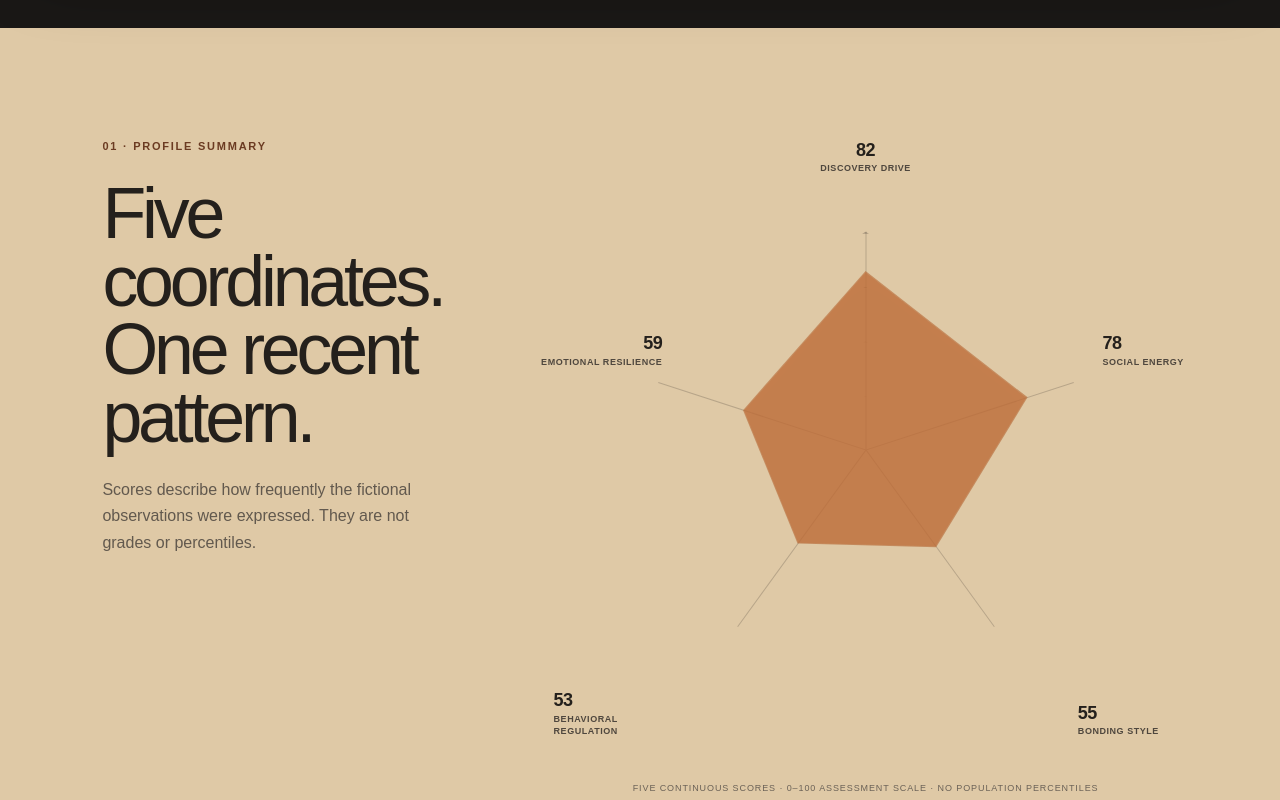
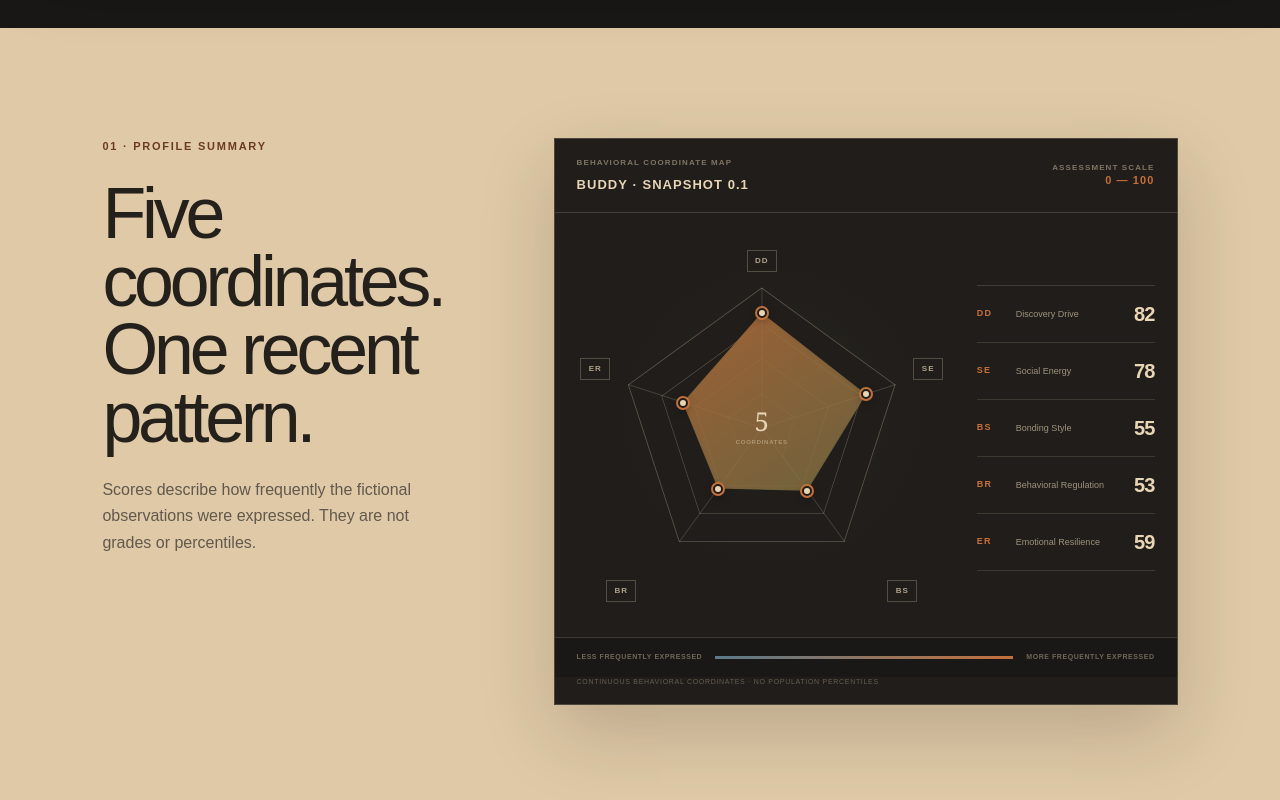
Before and after one commit to zztitin/Wildkind, a Next.js app: page /sample-field-guide in a window 1280 px wide. Shown: the part 820-1620 px from the top of the page. Built offline with nearby package versions, Linux system fonts and the light colour scheme.

Commit message:
Refine sample radar chart

```diff
--- a/app/globals.css
+++ b/app/globals.css
@@ -333,17 +333,29 @@ input,select,textarea { width:100%;border:1px solid rgba(26,24,22,.3);background
 .sample-section-heading h2 { margin:0 0 26px; font-size:clamp(44px,5.6vw,82px); line-height:.95; letter-spacing:-.058em; }.sample-section-heading>p:last-child { max-width:500px; color:#62594e; line-height:1.65; }
 .sample-profile-summary,.sample-dimensions,.sample-stress,.sample-care-plan,.sample-context { padding:110px clamp(20px,8vw,130px); display:grid; grid-template-columns:minmax(250px,.7fr) minmax(0,1.3fr); gap:clamp(55px,9vw,145px); border-bottom:1px solid rgba(26,24,22,.2); }
 .sample-profile-summary { background:#dfc9a6; }
-.sample-radar-figure { margin:0; min-width:0; }.sample-radar { width:min(100%,680px); aspect-ratio:1; margin:auto; position:relative; }
-.radar-grid,.radar-data { position:absolute; left:15%; top:15%; width:70%; height:70%; clip-path:polygon(50% 0%,97.55% 34.55%,79.39% 90.45%,20.61% 90.45%,2.45% 34.55%); }
-.radar-grid { border:1px solid rgba(26,24,22,.24); background:transparent; box-shadow:inset 0 0 0 1px rgba(26,24,22,.2); }
+.sample-radar-figure { margin:0; min-width:0; overflow:hidden; border:1px solid rgba(232,213,181,.22); background:#201d1a; color:var(--sand); box-shadow:0 28px 70px rgba(26,24,22,.18); }
+.sample-radar-header { min-height:72px; padding:18px 22px; display:flex; align-items:center; justify-content:space-between; gap:25px; border-bottom:1px solid rgba(232,213,181,.18); }
+.sample-radar-header div { display:flex; flex-direction:column; gap:6px; }.sample-radar-header span,.sample-radar-header small { color:rgba(232,213,181,.48); font-size:8px; font-weight:900; line-height:1.45; letter-spacing:.14em; text-transform:uppercase; }
+.sample-radar-header strong { font-size:13px; letter-spacing:.08em; }.sample-radar-header small { text-align:right; }.sample-radar-header small b { color:var(--ember); font-size:11px; }
+.sample-radar-layout { padding:30px 22px 24px; display:grid; grid-template-columns:minmax(260px,1fr) minmax(170px,.48fr); gap:30px; align-items:center; background:radial-gradient(circle at 35% 48%,rgba(107,138,90,.1),transparent 33%); }
+.sample-radar { width:min(100%,500px); aspect-ratio:1; margin:auto; position:relative; }
+.radar-grid,.radar-data { position:absolute; left:12%; top:12%; width:76%; height:76%; clip-path:polygon(50% 0%,97.55% 34.55%,79.39% 90.45%,20.61% 90.45%,2.45% 34.55%); }
+.radar-grid { background:rgba(232,213,181,.3); }
+.radar-grid:after { content:""; position:absolute; inset:1px; background:#201d1a; clip-path:inherit; }
 .radar-grid-75 { transform:scale(.75); }.radar-grid-50 { transform:scale(.5); }.radar-grid-25 { transform:scale(.25); }
-.radar-axis { position:absolute; left:50%; top:50%; width:1px; height:35%; transform-origin:bottom center; background:rgba(26,24,22,.2); }
+.radar-axis { position:absolute; z-index:1; left:50%; top:50%; width:1px; height:38%; transform-origin:bottom center; background:rgba(232,213,181,.18); }
 .axis-1 { transform:translate(-50%,-100%) rotate(0deg); }.axis-2 { transform:translate(-50%,-100%) rotate(72deg); }.axis-3 { transform:translate(-50%,-100%) rotate(144deg); }.axis-4 { transform:translate(-50%,-100%) rotate(216deg); }.axis-5 { transform:translate(-50%,-100%) rotate(288deg); }
-.radar-data { background:rgba(196,112,58,.58); clip-path:polygon(50% 9%,87.09% 37.95%,66.16% 72.25%,34.43% 71.43%,21.94% 40.88%); filter:drop-shadow(0 8px 12px rgba(26,24,22,.2)); }
-.radar-data:after { content:""; position:absolute; inset:2px; background:rgba(196,112,58,.45); clip-path:inherit; }
-.radar-label { position:absolute; max-width:130px; color:#4f473e; font-size:9px; font-weight:800; line-height:1.35; letter-spacing:.06em; text-transform:uppercase; }.radar-label b { display:block; color:var(--ink); font-size:18px; letter-spacing:-.03em; }
-.radar-label-dd { top:0; left:50%; transform:translateX(-50%); text-align:center; }.radar-label-se { right:-1%; top:31%; }.radar-label-bs { right:3%; bottom:4%; }.radar-label-br { left:0; bottom:4%; }.radar-label-er { left:-2%; top:31%; text-align:right; }
-.sample-radar-figure figcaption { margin-top:20px; text-align:center; color:#6b6257; font-size:9px; letter-spacing:.1em; text-transform:uppercase; }
+.radar-data { z-index:2; background:linear-gradient(145deg,rgba(196,112,58,.82),rgba(107,138,90,.64)); clip-path:polygon(50% 9%,87.09% 37.95%,66.16% 72.25%,34.43% 71.43%,21.94% 40.88%); filter:drop-shadow(0 10px 18px rgba(0,0,0,.32)); }
+.radar-data:after { content:""; position:absolute; inset:2px; background:rgba(196,112,58,.12); clip-path:inherit; }
+.radar-point { position:absolute; z-index:4; width:10px; height:10px; margin:-5px 0 0 -5px; border:2px solid #201d1a; border-radius:50%; background:var(--sand); box-shadow:0 0 0 2px var(--ember),0 3px 10px rgba(0,0,0,.35); }
+.radar-point-dd { left:50%; top:18.84%; }.radar-point-se { left:78.19%; top:40.84%; }.radar-point-bs { left:62.28%; top:66.91%; }.radar-point-br { left:38.17%; top:66.29%; }.radar-point-er { left:28.69%; top:43.07%; }
+.radar-code { position:absolute; z-index:4; min-width:30px; height:22px; padding:0 6px; display:grid; place-items:center; border:1px solid rgba(232,213,181,.26); background:#201d1a; color:rgba(232,213,181,.72); font-size:8px; font-weight:900; letter-spacing:.12em; }
+.radar-code-dd { top:2%; left:50%; transform:translateX(-50%); }.radar-code-se { right:1%; top:31%; }.radar-code-bs { right:8%; bottom:3%; }.radar-code-br { left:8%; bottom:3%; }.radar-code-er { left:1%; top:31%; }
+.radar-center { position:absolute; z-index:4; left:50%; top:50%; transform:translate(-50%,-50%); display:flex; flex-direction:column; align-items:center; color:var(--sand); font-family:Georgia,serif; font-size:26px; line-height:.8; text-align:center; }.radar-center small { margin-top:7px; font-family:Arial,Helvetica,sans-serif; color:rgba(232,213,181,.46); font-size:6px; font-weight:900; line-height:1; letter-spacing:.12em; text-transform:uppercase; }
+.sample-radar-key { margin:0; padding:0; list-style:none; border-top:1px solid rgba(232,213,181,.18); }
+.sample-radar-key li { min-height:57px; padding:10px 0; display:grid; grid-template-columns:30px 1fr 34px; gap:9px; align-items:center; border-bottom:1px solid rgba(232,213,181,.14); }.sample-radar-key b { color:var(--ember); font-size:9px; letter-spacing:.12em; }.sample-radar-key span { color:rgba(232,213,181,.64); font-size:9px; line-height:1.35; }.sample-radar-key strong { text-align:right; font-size:20px; letter-spacing:-.04em; }
+.sample-radar-scale { padding:14px 22px; display:grid; grid-template-columns:auto 1fr auto; gap:13px; align-items:center; border-top:1px solid rgba(232,213,181,.18); }.sample-radar-scale span { color:rgba(232,213,181,.42); font-size:7px; font-weight:800; letter-spacing:.08em; text-transform:uppercase; }.sample-radar-scale i { height:3px; background:linear-gradient(90deg,var(--slate),var(--ember)); }
+.sample-radar-figure figcaption { padding:0 22px 17px; text-align:left; color:rgba(232,213,181,.35); font-size:7px; letter-spacing:.1em; text-transform:uppercase; }
 .sample-prototype { padding:110px clamp(20px,8vw,130px); display:grid; grid-template-columns:200px 1fr; gap:8vw; background:var(--obsidian); color:var(--sand); }
 .sample-prototype-seal { align-self:start; display:flex; flex-direction:column; align-items:center; gap:25px; text-align:center; color:var(--ember); }.sample-prototype-seal .sample-paw { width:120px; height:120px; transform:scale(3); transform-origin:top center; margin-bottom:230px; }.sample-prototype-seal span { color:rgba(232,213,181,.55); font-size:9px; font-weight:900; letter-spacing:.13em; text-transform:uppercase; }
 .sample-prototype h2 { margin:0; font-family:Georgia,serif; font-size:clamp(62px,8vw,125px); font-weight:400; line-height:.9; letter-spacing:-.055em; }.sample-prototype blockquote { margin:28px 0; color:var(--ember); font-family:Georgia,serif; font-size:clamp(25px,3vw,42px); }
@@ -386,5 +398,5 @@ footer { border-top:1px solid var(--line);padding:50px clamp(20px,6vw,90px);disp
 @media (max-width:1000px){.methodology-index ol{grid-template-columns:repeat(2,1fr)}.methodology-section{grid-template-columns:1fr;gap:48px}.methodology-section-heading{position:static}.methodology-byline{grid-template-columns:1fr}.methodology-contours{width:70vw;right:-22%;opacity:.3}}
 @media (max-width:720px){.methodology-header{padding:16px 20px;align-items:flex-start}.methodology-header nav{gap:14px}.methodology-header nav>a:not(.methodology-header-cta){display:none}.methodology-header .methodology-header-cta{padding:10px 12px}.methodology-hero{min-height:auto;padding-top:80px}.methodology-hero h1{font-size:52px}.methodology-lede{font-size:16px}.methodology-status{grid-template-columns:repeat(2,1fr)}.methodology-status>div:nth-child(2){border-right:0}.methodology-status>div:nth-child(-n+2){border-bottom:1px solid var(--line)}.methodology-index{grid-template-columns:1fr}.methodology-index ol{grid-template-columns:1fr 1fr}.methodology-section{padding-top:75px;padding-bottom:75px}.methodology-principle-grid{grid-template-columns:1fr}.methodology-dimensions>article{grid-template-columns:62px 1fr;gap:20px}.methodology-counts{grid-template-columns:repeat(2,1fr)}.methodology-counts div:nth-child(2){border-right:0}.methodology-counts div:nth-child(-n+2){border-bottom:1px solid rgba(26,24,22,.26)}.methodology-coverage{grid-template-columns:1fr}.methodology-history article{grid-template-columns:1fr;gap:13px}.methodology-byline{padding-top:45px;padding-bottom:45px}.methodology-cta .plan-button{width:100%;min-width:0}}
 @media (max-width:1000px){.sample-cover{grid-template-columns:1fr}.sample-profile-summary,.sample-dimensions,.sample-stress,.sample-care-plan,.sample-context{grid-template-columns:1fr;gap:50px}.sample-prototype{grid-template-columns:110px 1fr}.sample-score-main dl{grid-template-columns:1fr}.sample-score-main dl>div{padding-bottom:15px}.sample-guide-header nav{gap:16px}}
-@media (max-width:720px){.sample-guide-header{padding:16px 20px;align-items:flex-start}.sample-guide-header nav>a:not(.sample-header-cta){display:none}.sample-guide-header .sample-header-cta{padding:10px 12px}.sample-disclosure{align-items:flex-start;flex-direction:column;gap:6px}.sample-cover{min-height:auto;padding-top:75px}.sample-cover h1{font-size:70px}.sample-pet-facts>div{grid-template-columns:90px 1fr}.sample-radar{width:100%;margin:35px 0}.radar-label{max-width:90px;font-size:7px}.radar-label b{font-size:14px}.sample-prototype{grid-template-columns:1fr}.sample-prototype-seal{align-items:flex-start;text-align:left}.sample-prototype-seal .sample-paw{display:none}.sample-prototype-details,.sample-stress-grid,.sample-tradeoff-columns,.sample-care-list dl,.sample-context-grid{grid-template-columns:1fr}.sample-tradeoff-columns article:first-child{border-right:0;border-bottom:1px solid rgba(26,24,22,.35)}.sample-score-list>article{grid-template-columns:52px 1fr}.sample-score-main>strong{font-size:34px}.sample-care-list>article{grid-template-columns:1fr}.sample-boundary{grid-template-columns:1fr;gap:18px}.sample-final-cta .plan-button{width:100%;min-width:0}}
+@media (max-width:720px){.sample-guide-header{padding:16px 20px;align-items:flex-start}.sample-guide-header nav>a:not(.sample-header-cta){display:none}.sample-guide-header .sample-header-cta{padding:10px 12px}.sample-disclosure{align-items:flex-start;flex-direction:column;gap:6px}.sample-cover{min-height:auto;padding-top:75px}.sample-cover h1{font-size:70px}.sample-pet-facts>div{grid-template-columns:90px 1fr}.sample-radar-layout{grid-template-columns:1fr;padding:24px 16px 18px;gap:18px}.sample-radar{width:100%;margin:0}.sample-radar-key{display:grid;grid-template-columns:1fr 1fr}.sample-radar-key li{padding:9px;border-right:1px solid rgba(232,213,181,.14)}.sample-radar-key li:last-child{grid-column:1/-1}.sample-radar-header{padding:16px}.sample-radar-scale{grid-template-columns:1fr}.sample-radar-scale i{order:-1}.sample-prototype{grid-template-columns:1fr}.sample-prototype-seal{align-items:flex-start;text-align:left}.sample-prototype-seal .sample-paw{display:none}.sample-prototype-details,.sample-stress-grid,.sample-tradeoff-columns,.sample-care-list dl,.sample-context-grid{grid-template-columns:1fr}.sample-tradeoff-columns article:first-child{border-right:0;border-bottom:1px solid rgba(26,24,22,.35)}.sample-score-list>article{grid-template-columns:52px 1fr}.sample-score-main>strong{font-size:34px}.sample-care-list>article{grid-template-columns:1fr}.sample-boundary{grid-template-columns:1fr;gap:18px}.sample-final-cta .plan-button{width:100%;min-width:0}}
 @media (prefers-reduced-motion:reduce){*{scroll-behavior:auto!important;transition:none!important;animation:none!important}}
--- a/app/sample-field-guide/page.tsx
+++ b/app/sample-field-guide/page.tsx
@@ -137,6 +137,11 @@ function PawMark() {
 function RadarChart() {
   return (
     <figure className="sample-radar-figure">
+      <header className="sample-radar-header">
+        <div><span>Behavioral coordinate map</span><strong>BUDDY · SNAPSHOT 0.1</strong></div>
+        <small>ASSESSMENT SCALE<br /><b>0 — 100</b></small>
+      </header>
+      <div className="sample-radar-layout">
         <div
           className="sample-radar"
           role="img"
@@ -150,13 +155,28 @@ function RadarChart() {
           <i className="radar-axis axis-3" /><i className="radar-axis axis-4" />
           <i className="radar-axis axis-5" />
           <div className="radar-data" />
-        <span className="radar-label radar-label-dd"><b>82</b> Discovery Drive</span>
-        <span className="radar-label radar-label-se"><b>78</b> Social Energy</span>
-        <span className="radar-label radar-label-bs"><b>55</b> Bonding Style</span>
-        <span className="radar-label radar-label-br"><b>53</b> Behavioral Regulation</span>
-        <span className="radar-label radar-label-er"><b>59</b> Emotional Resilience</span>
+          <i className="radar-point radar-point-dd" /><i className="radar-point radar-point-se" />
+          <i className="radar-point radar-point-bs" /><i className="radar-point radar-point-br" />
+          <i className="radar-point radar-point-er" />
+          <span className="radar-code radar-code-dd">DD</span>
+          <span className="radar-code radar-code-se">SE</span>
+          <span className="radar-code radar-code-bs">BS</span>
+          <span className="radar-code radar-code-br">BR</span>
+          <span className="radar-code radar-code-er">ER</span>
+          <span className="radar-center">5<small>coordinates</small></span>
         </div>
-      <figcaption>Five continuous scores · 0–100 assessment scale · No population percentiles</figcaption>
+        <ol className="sample-radar-key" aria-label="Buddy's five coordinate scores">
+          {scores.map((score) => (
+            <li key={score.code}>
+              <b>{score.code}</b>
+              <span>{score.name}</span>
+              <strong>{score.score}</strong>
+            </li>
+          ))}
+        </ol>
+      </div>
+      <footer className="sample-radar-scale"><span>Less frequently expressed</span><i /><span>More frequently expressed</span></footer>
+      <figcaption>Continuous behavioral coordinates · No population percentiles</figcaption>
     </figure>
   );
 }
```
Lines whose indentation alone changed are shown as unchanged.
